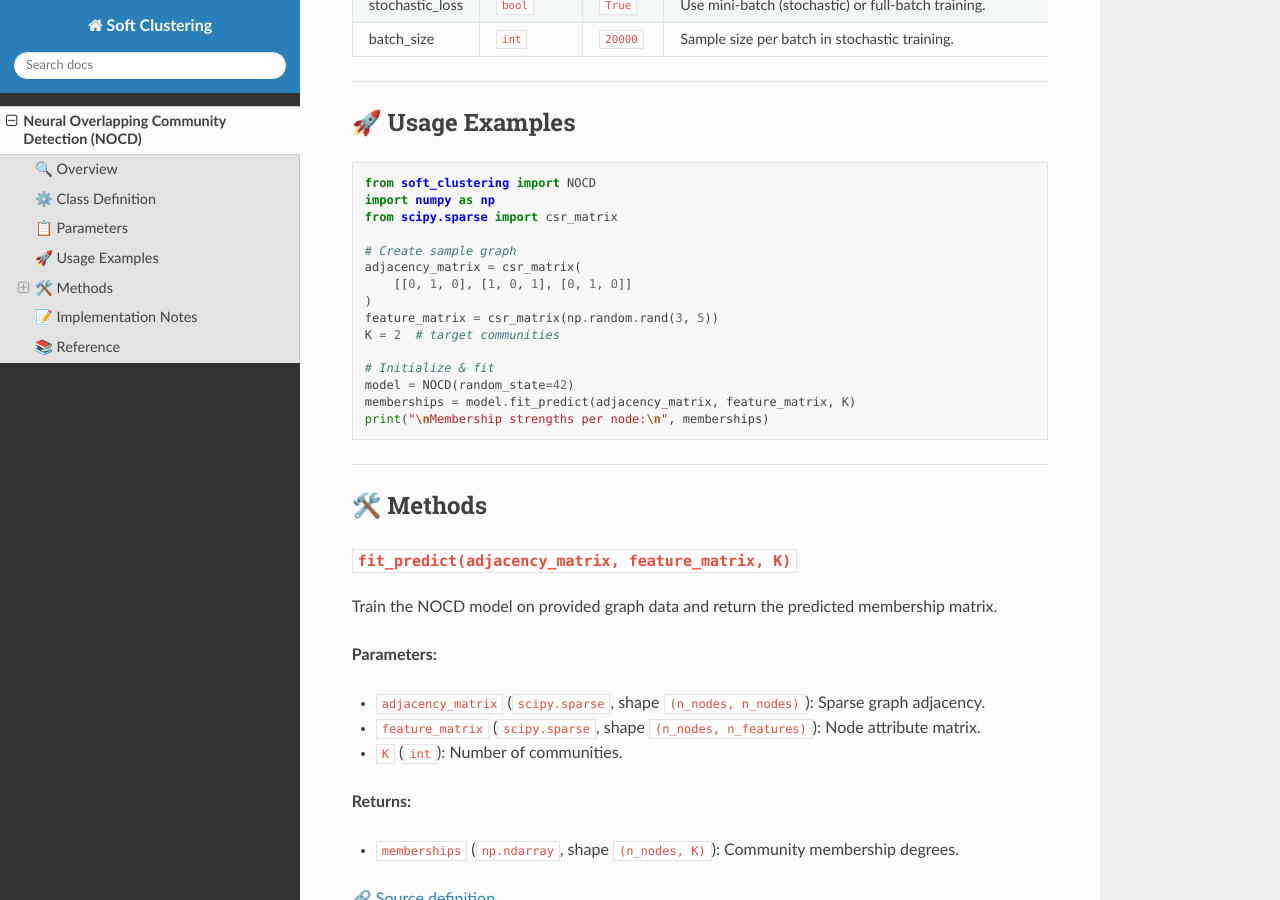
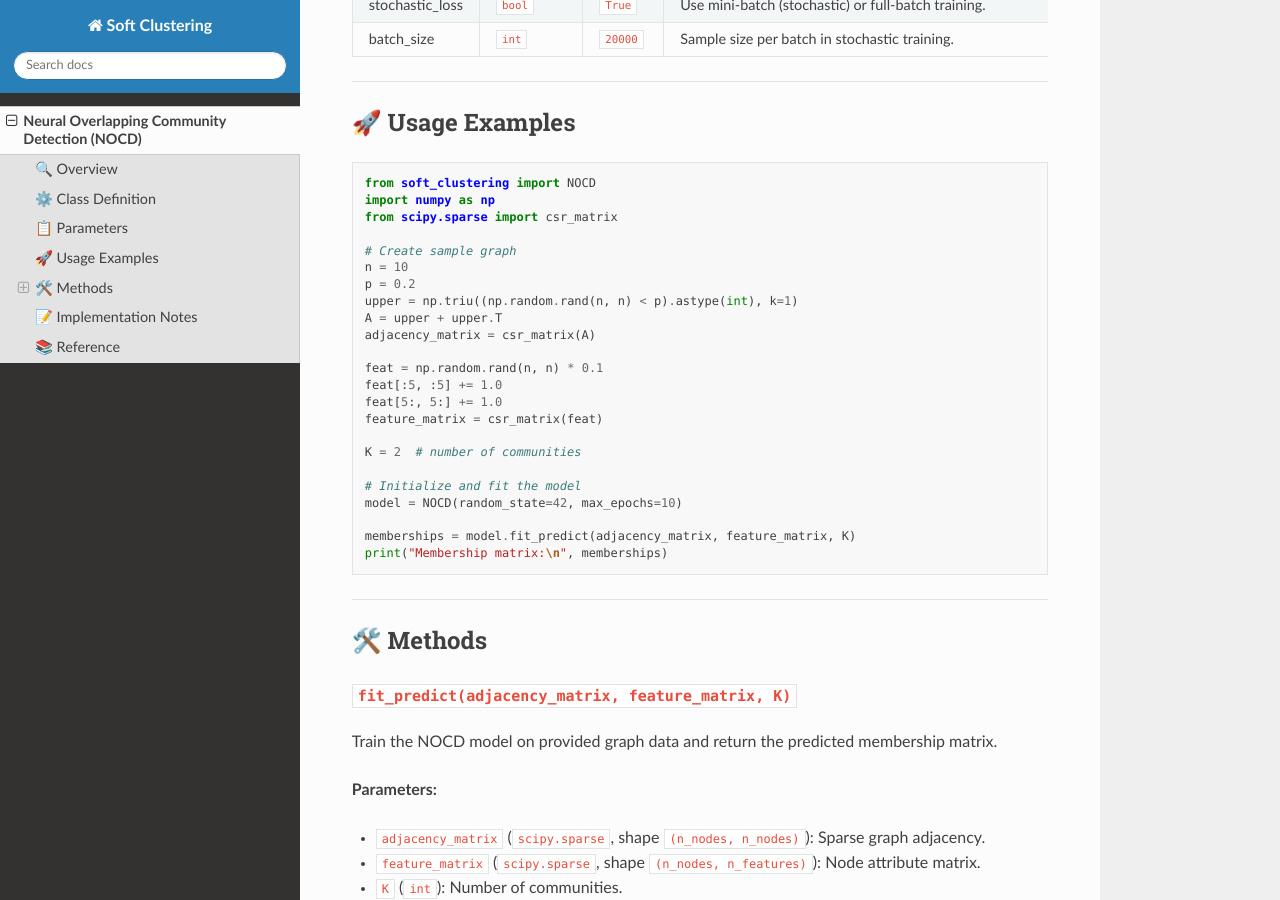
Before and after one commit to soft-clustering/soft-clustering, a Sphinx documentation site: the page built from docs/source/nocd.md, in a window 1280 px wide and 900 px high, scrolled down 1163 px. Built offline with Sphinx 7.4.7 and the Read the Docs theme 3.1.0, drawn with Linux system fonts in a browser that asks for light colours.

Commit message:
Added test_nocd.py

````diff
--- a/docs/source/nocd.md
+++ b/docs/source/nocd.md
@@ -56,16 +56,24 @@ import numpy as np
 from scipy.sparse import csr_matrix
 
 # Create sample graph
-adjacency_matrix = csr_matrix(
-    [[0, 1, 0], [1, 0, 1], [0, 1, 0]]
-)
-feature_matrix = csr_matrix(np.random.rand(3, 5))
-K = 2  # target communities
+n = 10
+p = 0.2
+upper = np.triu((np.random.rand(n, n) < p).astype(int), k=1)
+A = upper + upper.T
+adjacency_matrix = csr_matrix(A)
 
-# Initialize & fit
-model = NOCD(random_state=42)
+feat = np.random.rand(n, n) * 0.1
+feat[:5, :5] += 1.0
+feat[5:, 5:] += 1.0
+feature_matrix = csr_matrix(feat)
+
+K = 2  # number of communities
+
+# Initialize and fit the model
+model = NOCD(random_state=42, max_epochs=10)
+
 memberships = model.fit_predict(adjacency_matrix, feature_matrix, K)
-print("\nMembership strengths per node:\n", memberships)
+print("Membership matrix:\n", memberships)
 ```
 
 ---
````
Also changed, not shown: 1 other file.
